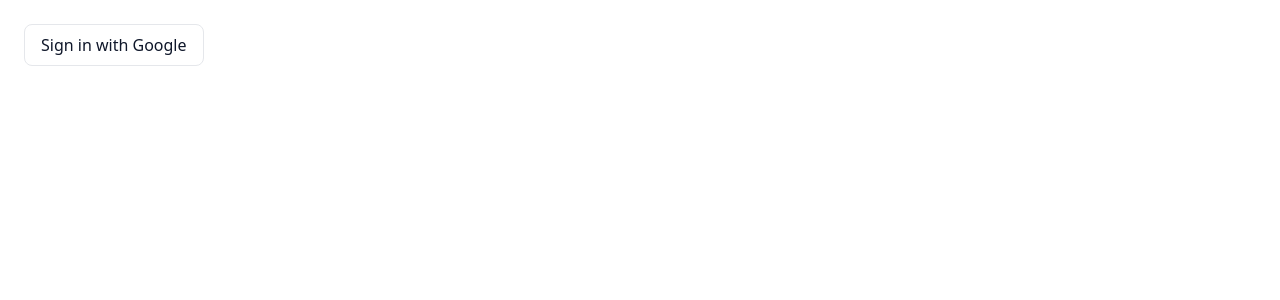
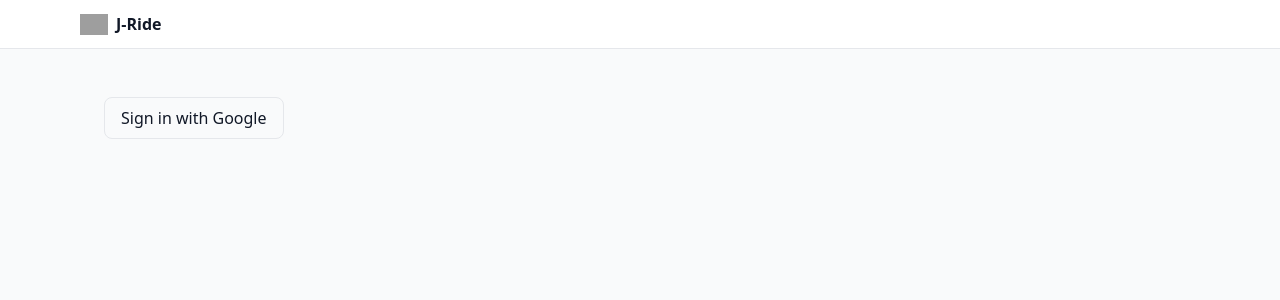
Before and after one commit to jwes9121/jride-clean, a Next.js app: page /auth/signin in a window 1280 px wide. Shown: the top 300 px of the page. Built offline with nearby package versions, Linux system fonts and the light colour scheme; no server answers; grey boxes are pictures that could not be loaded.

Commit message:
Update layout.tsx

```diff
--- a/app/layout.tsx
+++ b/app/layout.tsx
@@ -1,13 +1,38 @@
+import type { Metadata } from "next";
 import Providers from "./providers";
-import "./globals.css";
+import Image from "next/image";
+import Link from "next/link";
+import UserMenu from "./components/UserMenu";
+import "./globals.css"; // keep if you have it; otherwise remove this line
 
-export const metadata = { title: "Jride", description: "…" };
+export const metadata: Metadata = {
+  title: "J-Ride",
+  description: "Ifugao ride-hailing and delivery",
+};
 
 export default function RootLayout({ children }: { children: React.ReactNode }) {
   return (
     <html lang="en">
-      <body>
-        <Providers>{children}</Providers>
+      <body className="min-h-screen bg-gray-50 text-gray-900">
+        <Providers>
+          <header className="sticky top-0 z-20 bg-white border-b">
+            <div className="mx-auto max-w-6xl px-4 py-3 flex items-center justify-between">
+              <Link href="/" className="flex items-center gap-2">
+                <Image
+                  src="/jride-logo.svg"
+                  alt="J-Ride"
+                  width={28}
+                  height={28}
+                />
+                <span className="font-semibold">J-Ride</span>
+              </Link>
+              {/* User avatar / menu on the right */}
+              <UserMenu />
+            </div>
+          </header>
+
+          <main className="mx-auto max-w-6xl px-4 py-6">{children}</main>
+        </Providers>
       </body>
     </html>
   );
```
